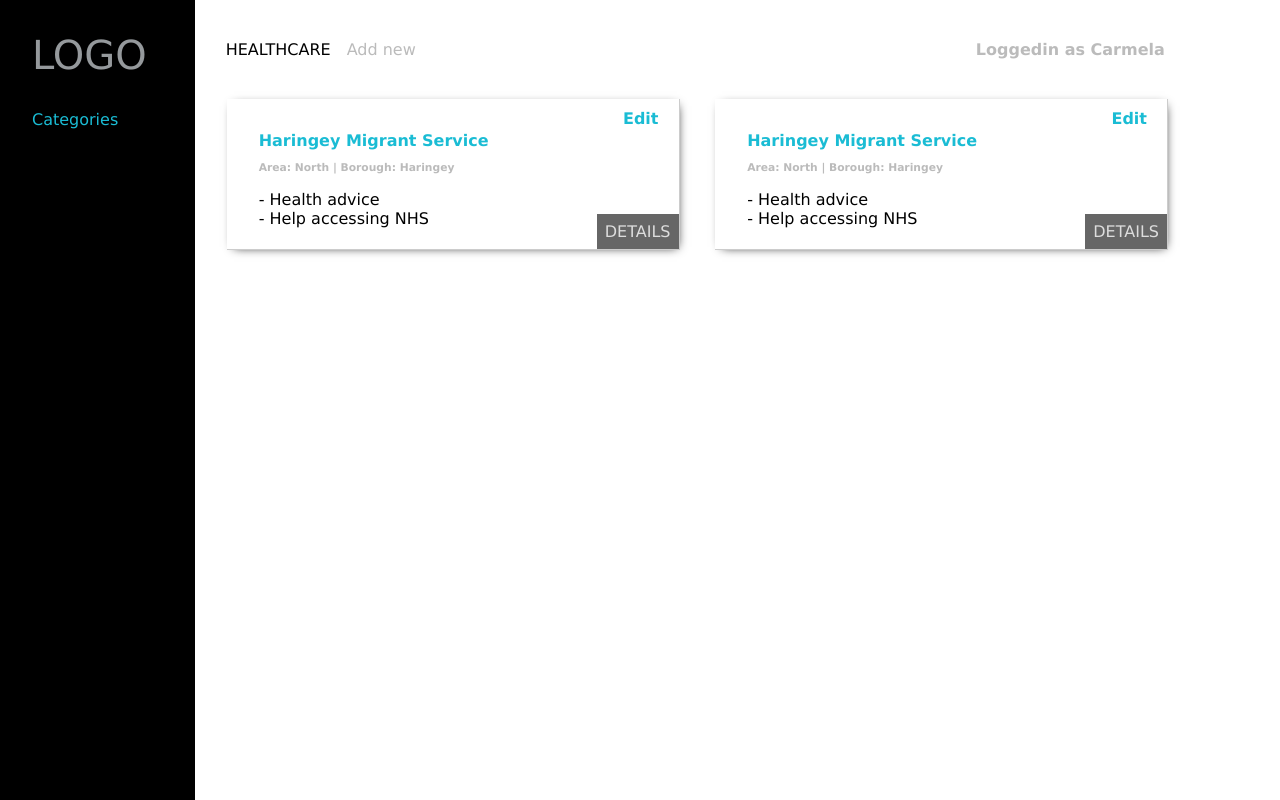
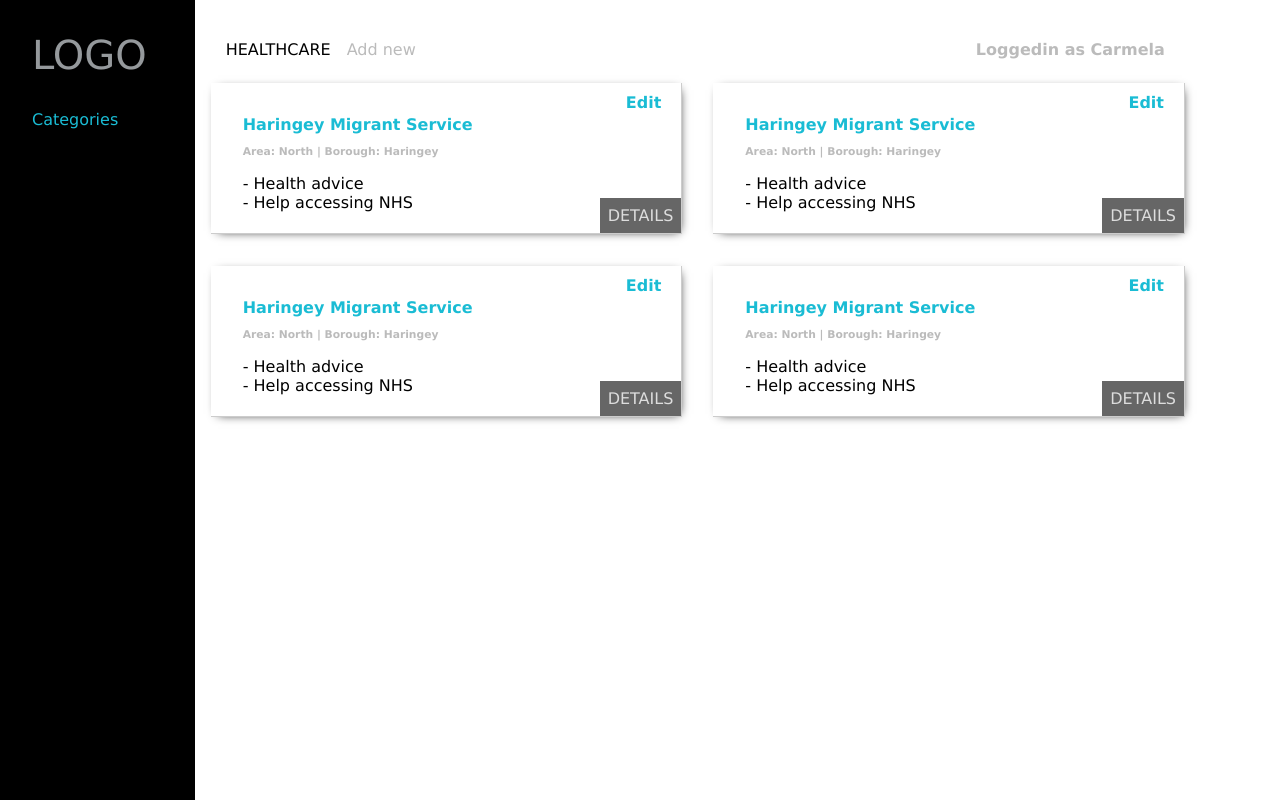
Before and after one commit to wonmaungthein/directory-of-services, a React (Create React App) app in the folder frontend/: page /healthcare in a window 1280 px wide. Built offline with nearby package versions, Linux system fonts and the light colour scheme.

Commit message:
created data filed to get some of organisation as json data and use it in organisation card

```diff
--- a/frontend/src/App.css
+++ b/frontend/src/App.css
@@ -10,6 +10,7 @@
 .content .main-contents{
     width: 100%;
     height: 100vh;
+    overflow: auto;
     position: relative;
     padding-right: 6em;
     padding-left: 1em
--- a/frontend/src/Components/Categories/index.js
+++ b/frontend/src/Components/Categories/index.js
@@ -2,7 +2,7 @@
 import { Link } from 'react-router-dom';
 import './categories.css';
 
-export default class index extends Component {
+export default class Categories extends Component {
   state = {
     categoriesList: false,
   };
--- a/frontend/src/Components/Organisation/index.js
+++ b/frontend/src/Components/Organisation/index.js
@@ -1,34 +1,27 @@
 import React from 'react';
 import EditOrganisation from './EditOrganisation';
 import SingleOrganisation from './SingleOrganisation';
-import './organisation.css'
+import './organisation.css';
+import orgData from './org_data';
 
 const OrganisationCard = () => (
   <div className="single-orgonaization">
-    <div className="form-card">
+    {orgData.map(org => {
+      return (
+        <div className="form-card" key={org.id}>
           <EditOrganisation />
           <SingleOrganisation />
           <div className="single-orgonaization-details">
-        <h4>Haringey Migrant Service</h4>
-        <h6>Area: North | Borough: Haringey</h6>
+            <h4>{org.org_name}</h4>
+            <h6>Area: {org.area} | Borough: {org.borough}</h6>
             <div className="health-advice-process">
               <p> - Health advice</p>
-          <p> - Help accessing NHS</p>
+              <p> - {org.advice}</p>
             </div>
           </div>
         </div>
-    <div className="form-card">
-      <EditOrganisation />
-      <SingleOrganisation />
-      <div className="single-orgonaization-details">
-        <h4>Haringey Migrant Service</h4>
-        <h6>Area: North | Borough: Haringey</h6>
-        <div className="health-advice-process">
-          <p> - Health advice</p>
-          <p> - Help accessing NHS</p>
-        </div>
-      </div>
-    </div>
+      );
+    })}
   </div>
 )
 
--- /dev/null
+++ b/frontend/src/Components/Organisation/org_data.js
@@ -0,0 +1,32 @@
+const orgData = [
+  {
+    'id': 1,
+    'org_name': 'Haringey Migrant Service',
+    'area': 'North',
+    'borough': 'Haringey',
+    'advice': 'Help accessing NHS',
+  },
+  {
+    'id': 2,
+    'org_name': 'Haringey Migrant Service',
+    'area': 'North',
+    'borough': 'Haringey',
+    'advice': 'Help accessing NHS',
+  },
+  {
+    'id': 3,
+    'org_name': 'Haringey Migrant Service',
+    'area': 'North',
+    'borough': 'Haringey',
+    'advice': 'Help accessing NHS',
+  },
+  {
+    'id': 4,
+    'org_name': 'Haringey Migrant Service',
+    'area': 'North',
+    'borough': 'Haringey',
+    'advice': 'Help accessing NHS',
+  }
+];
+
+export default orgData;
--- a/frontend/src/Components/Organisation/organisation.css
+++ b/frontend/src/Components/Organisation/organisation.css
@@ -2,14 +2,12 @@
 /**************** Organisation Card *****************/
 /*=================================================*/
 .single-orgonaization{
-  height: 100%;
-  display: flex;
-  flex-wrap: wrap;
-  justify-content: space-between;
-  padding: 1em;
+  display: grid;
+  grid-template-columns: 1fr 1fr;
+  grid-gap: 2em;
 }
 .form-card{
-  width: 48%;
+  width: 100%;
   height: 150px;
   border-right: 1px solid rgba(0, 0, 0, .2);
   border-bottom: 1px solid rgba(0, 0, 0, .2);
```
Lines whose indentation alone changed are shown as unchanged.
